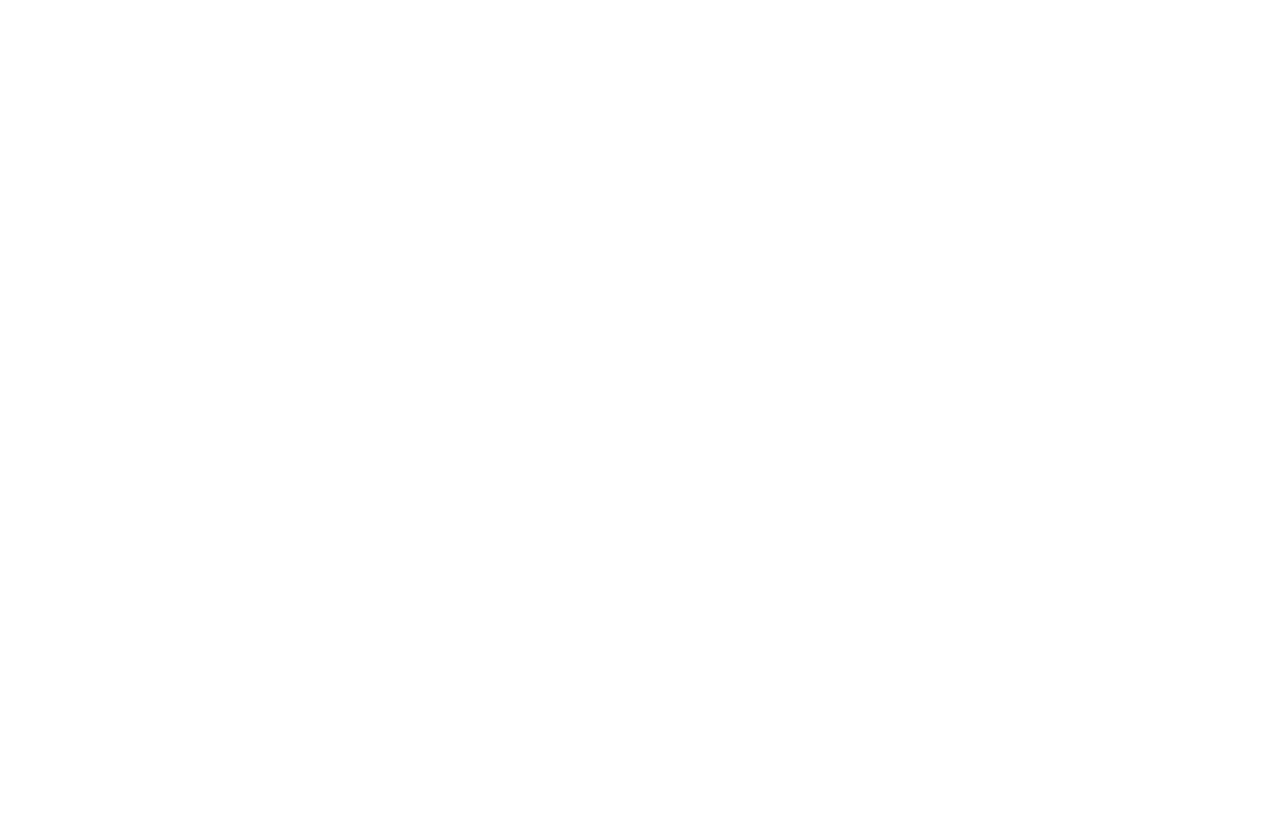
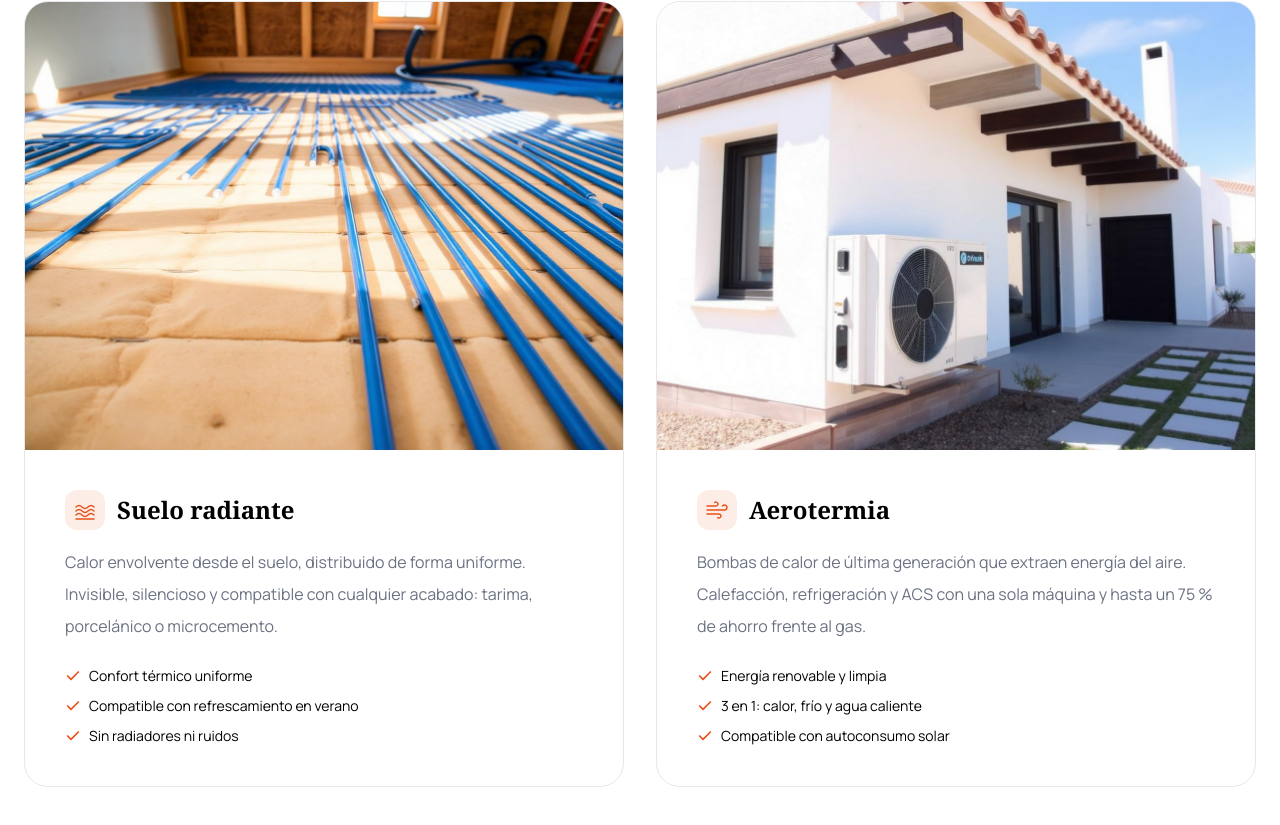
Before and after one commit to yoanastamenova/KiroKlima, a Next.js app: page / in a window 1280 px wide. Shown: the part 1291-2116 px from the top of the page. Before the commit the page ends 1256 px from the top, so only its background shows below. Built offline with nearby package versions, Linux system fonts and the light colour scheme.

Commit message:
feat: services complete and fix not working nav links

```diff
--- a/app/components/navbar/navbar.tsx
+++ b/app/components/navbar/navbar.tsx
@@ -10,7 +10,7 @@
                  <span className="font-serif text-xl font-semibold tracking-tight text-brand-dark">Kiro <span className="text-brand-orange">Klima</span></span>
             </Link>
         <div className="hidden md:flex items-center space-x-9">
-            <Link href="/servicios" className="text-sm font-bold text-brand-dark/70 hover:text-brand-blue transition">Servicios</Link>
+            <a href="#servicios" className="text-sm font-bold text-brand-dark/70 hover:text-brand-blue transition">Servicios</a>
             <Link href="/beneficios" className="text-sm font-bold text-brand-dark/70 hover:text-brand-blue transition">Beneficios</Link>
             <Link href="/proceso" className="text-sm font-bold text-brand-dark/70 hover:text-brand-blue transition">Proceso</Link>
             <Link href="/nosotros" className="text-sm font-bold text-brand-dark/70 hover:text-brand-blue transition">Nosotros</Link>
--- a/app/components/servicios/servicios.tsx
+++ b/app/components/servicios/servicios.tsx
@@ -1,15 +1,127 @@
+import Image from "next/image";
+import "./servicios.css";
+
 export default function Servicios() {
   return (
     <>
       <section id="servicios" className="py-24 md:py-32">
-            <div className="max-w-7xl mx-auto px-6">
+        <div className="max-w-screen-2xl mx-auto px-6">
+          <div className="max-w-2xl">
             <span className="text-brand-orange uppercase font-semibold tracking-[0.2em]">
               servicios
             </span>
-            <h2 className="text-black mt-3 font-serif text-4xl md:text-5xl font-semibold">Dos tecnologías, <span className="text-gradient"> un solo sistema </span> de bienestar.</h2>
-            <p>Combinamos suelo radiante y aerotermia para ofrecerte calefacción, refrigeración y agua caliente sanitaria con la máxima eficiencia.</p>
+            <h2 className="text-black mt-3 font-serif text-4xl md:text-5xl font-semibold">
+              Dos tecnologías,{" "}
+              <span className="text-gradient"> un solo sistema </span> de
+              bienestar.
+            </h2>
+            <p className="mt-5 text-lg text-gray-500">
+              {" "}
+              Combinamos suelo radiante y aerotermia para ofrecerte calefacción,
+              refrigeración y agua caliente sanitaria con la máxima eficiencia.
+            </p>
+          </div>
+          <div className="mt-16 grid md:grid-cols-2 gap-8">
+            <article className="group relative overflow-hidden rounded-3xl border border-gray-200 bg-card">
+              <div className="aspect-4/3 overflow-hidden">
+                <Image
+                  src="/suelo2.jpg"
+                  alt="Instalación de suelo radiante"
+                  loading="lazy"
+                  width="1200"
+                  height="900"
+                  className="w-full h-full object-cover group-hover:scale-105 transition duration-700"
+                />
+              </div>
+              <div className="p-8 md:p-10">
+                <h3 className="font-serif text-2xl font-semibold flex items-center gap-3">
+                  <span className="p-2 bg-brand-orange/10 rounded-xl">
+                    <svg className="w-6 h-6 text-brand-orange" viewBox="0 0 24 24" fill="none" stroke="currentColor" strokeWidth="1.5" strokeLinecap="round" strokeLinejoin="round">
+                      <path d="M3 21h18" />
+                      <path d="M3 17c2-2 4-2 6 0s4 2 6 0 4-2 6 0" />
+                      <path d="M3 13c2-2 4-2 6 0s4 2 6 0 4-2 6 0" />
+                      <path d="M3 9c2-2 4-2 6 0s4 2 6 0 4-2 6 0" />
+                    </svg>
+                  </span>
+                  Suelo radiante
+                </h3>
+                <p className="mt-4 text-gray-500 leading-8">
+                  Calor envolvente desde el suelo, distribuido de forma
+                  uniforme. Invisible, silencioso y compatible con cualquier
+                  acabado: tarima, porcelánico o microcemento.
+                </p>
+                <ul className="mt-6 space-y-2.5">
+                  <li className="flex items-start gap-2 text-sm">
+                    <svg className="w-4 h-4 text-brand-orange mt-0.5 shrink-0" viewBox="0 0 24 24" fill="none" stroke="currentColor" strokeWidth="2.5" strokeLinecap="round" strokeLinejoin="round">
+                      <polyline points="20 6 9 17 4 12" />
+                    </svg>
+                    Confort térmico uniforme
+                  </li>
+                  <li className="flex items-start gap-2 text-sm">
+                    <svg className="w-4 h-4 text-brand-orange mt-0.5 shrink-0" viewBox="0 0 24 24" fill="none" stroke="currentColor" strokeWidth="2.5" strokeLinecap="round" strokeLinejoin="round">
+                      <polyline points="20 6 9 17 4 12" />
+                    </svg>
+                    Compatible con refrescamiento en verano
+                  </li>
+                  <li className="flex items-start gap-2 text-sm">
+                    <svg className="w-4 h-4 text-brand-orange mt-0.5 shrink-0" viewBox="0 0 24 24" fill="none" stroke="currentColor" strokeWidth="2.5" strokeLinecap="round" strokeLinejoin="round">
+                      <polyline points="20 6 9 17 4 12" />
+                    </svg>
+                    Sin radiadores ni ruidos
+                  </li>
+                </ul>
+              </div>
+            </article>
+            <article className="group relative overflow-hidden rounded-3xl border border-gray-200 bg-card">
+              <div className="aspect-4/3 overflow-hidden">
+                <Image
+                  src="/aerotermia.jpg"
+                  alt="Instalación de aerotermia"
+                  loading="lazy"
+                  width="1200"
+                  height="900"
+                  className="w-full h-full object-cover group-hover:scale-105 transition duration-700"
+                />
+              </div>
+              <div className="p-8 md:p-10">
+                <h3 className="font-serif text-2xl font-semibold flex items-center gap-3">
+                  <span className="p-2 bg-brand-orange/10 rounded-xl">
+                    <svg className="w-6 h-6 text-brand-orange" viewBox="0 0 24 24" fill="none" stroke="currentColor" strokeWidth="1.5" strokeLinecap="round" strokeLinejoin="round">
+                      <path d="M12.8 19.6A2 2 0 1 0 14 16H2" />
+                      <path d="M17.5 8a2.5 2.5 0 1 1 2 4H2" />
+                      <path d="M9.8 4.4A2 2 0 1 1 11 8H2" />
+                    </svg>
+                  </span>
+                  Aerotermia
+                </h3>
+                <p className="mt-4 text-gray-500 leading-8">
+                  Bombas de calor de última generación que extraen energía del aire. Calefacción, refrigeración y ACS con una sola máquina y hasta un 75 % de ahorro frente al gas.
+                </p>
+                <ul className="mt-6 space-y-2.5">
+                  <li className="flex items-start gap-2 text-sm">
+                    <svg className="w-4 h-4 text-brand-orange mt-0.5 shrink-0" viewBox="0 0 24 24" fill="none" stroke="currentColor" strokeWidth="2.5" strokeLinecap="round" strokeLinejoin="round">
+                      <polyline points="20 6 9 17 4 12" />
+                    </svg>
+                    Energía renovable y limpia
+                  </li>
+                  <li className="flex items-start gap-2 text-sm">
+                    <svg className="w-4 h-4 text-brand-orange mt-0.5 shrink-0" viewBox="0 0 24 24" fill="none" stroke="currentColor" strokeWidth="2.5" strokeLinecap="round" strokeLinejoin="round">
+                      <polyline points="20 6 9 17 4 12" />
+                    </svg>
+                    3 en 1: calor, frío y agua caliente
+                  </li>
+                  <li className="flex items-start gap-2 text-sm">
+                    <svg className="w-4 h-4 text-brand-orange mt-0.5 shrink-0" viewBox="0 0 24 24" fill="none" stroke="currentColor" strokeWidth="2.5" strokeLinecap="round" strokeLinejoin="round">
+                      <polyline points="20 6 9 17 4 12" />
+                    </svg>
+                    Compatible con autoconsumo solar
+                  </li>
+                </ul>
+              </div>
+            </article>
+          </div>
         </div>
       </section>
     </>
-    )
+  );
 }
```
Lines whose indentation alone changed are shown as unchanged.
